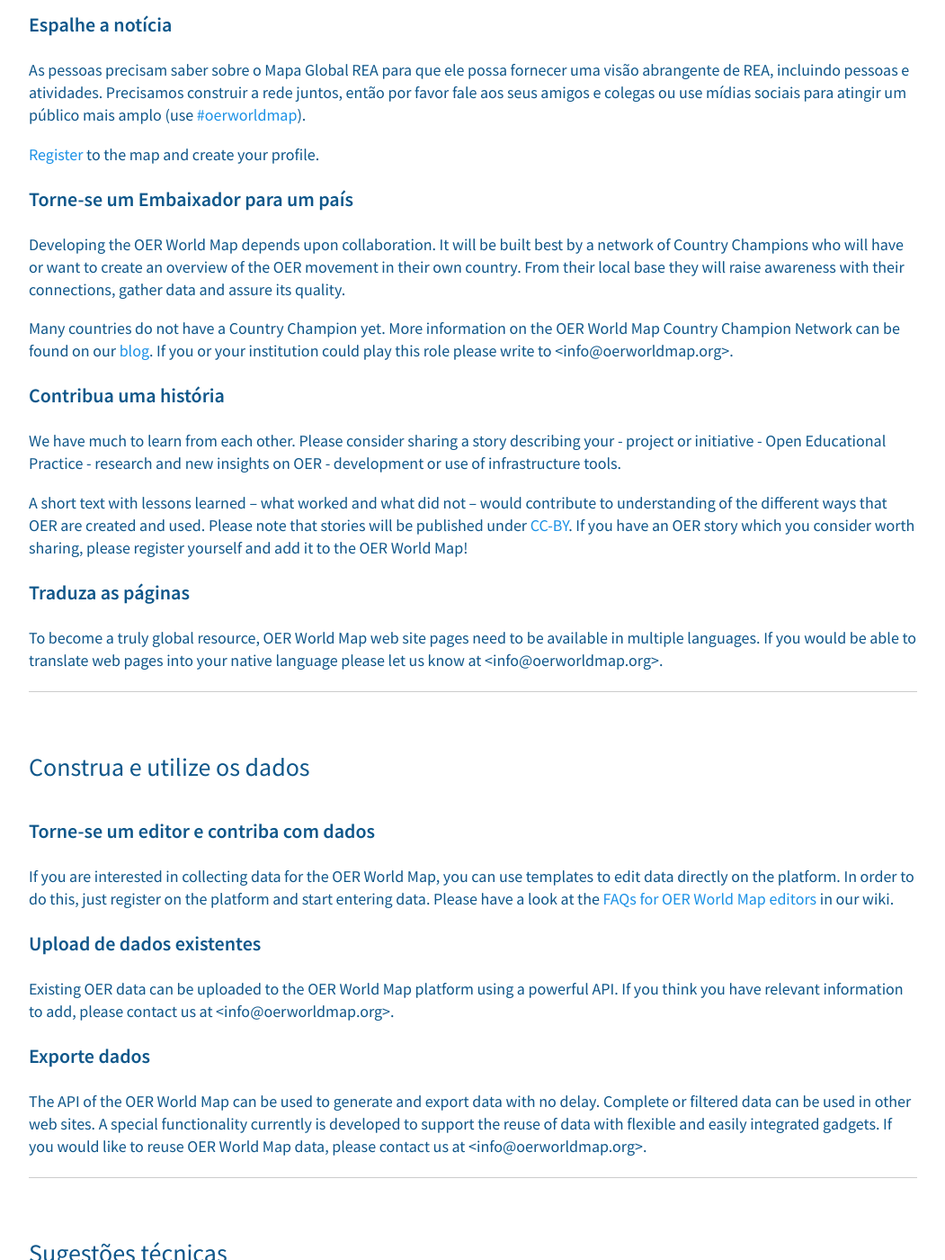
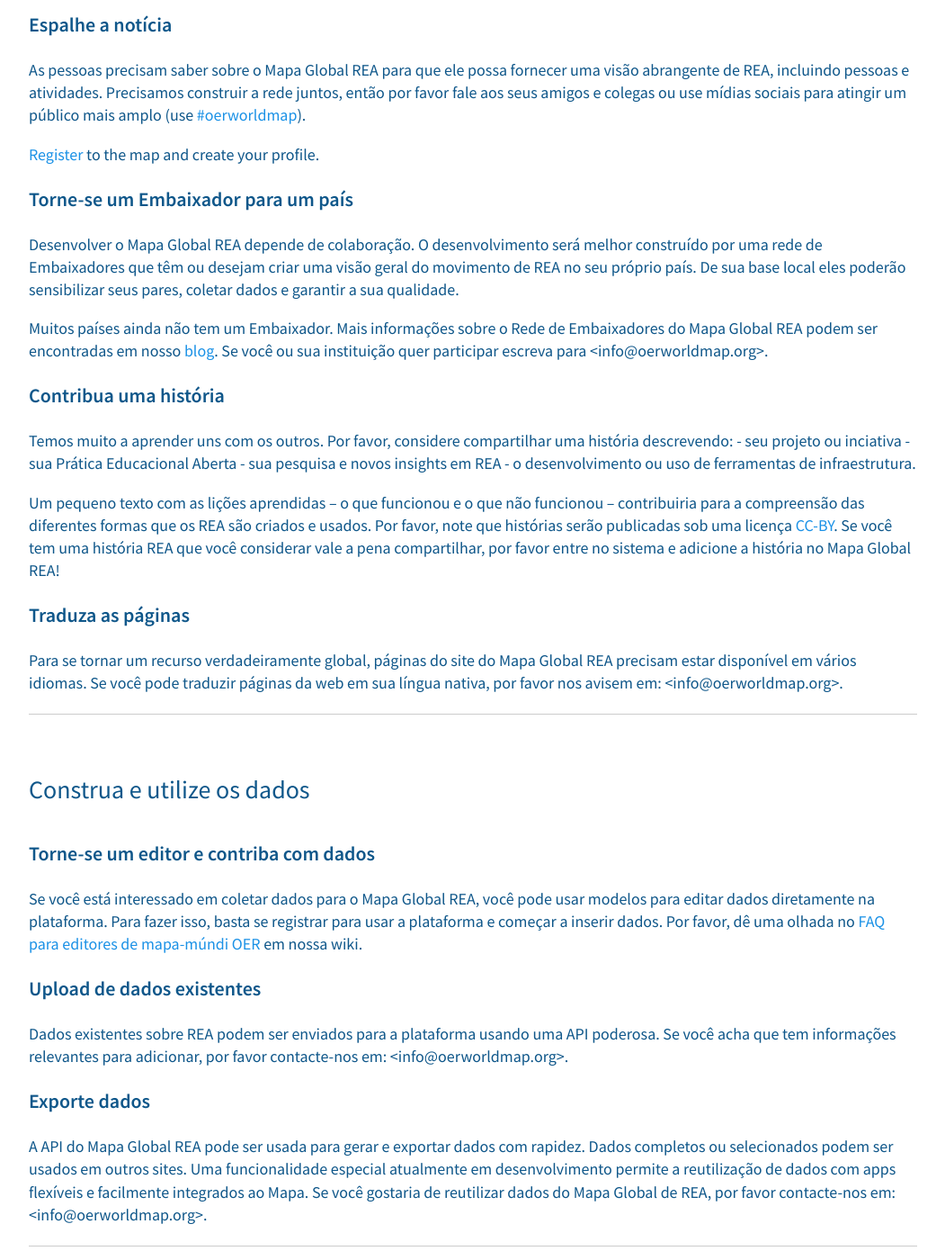
Before and after one commit to hbz/oerworldmap-ui, a Jekyll site: the page built from docs/contribute.pt.md, in a window 1280 px wide and 1400 px high, scrolled down 205 px. Shown: the whole window at 90% size, without its empty margins (114-1165 px from the left). Built offline with Jekyll 4.4.1, drawn with Linux system fonts in a browser that asks for light colours; nearby versions of some CDN libraries; comment, search, counter and statistics services are not loaded; a style sheet for code colours, icons or effects is not loaded; some of the changed text lies outside the part shown.

Commit message:
New translations contribute.md (Portuguese, Brazilian)

```diff
--- a/docs/contribute.pt.md
+++ b/docs/contribute.pt.md
@@ -11,19 +11,19 @@
 
 ### Torne-se um Embaixador para um país
 
-Developing the OER World Map depends upon collaboration. It will be built best by a network of Country Champions who will have or want to create an overview of the OER movement in their own country. From their local base they will raise awareness with their connections, gather data and assure its quality.
+Desenvolver o Mapa Global REA depende de colaboração. O desenvolvimento será melhor construído por uma rede de Embaixadores que têm ou desejam criar uma visão geral do movimento de REA no seu próprio país. De sua base local eles poderão sensibilizar seus pares, coletar dados e garantir a sua qualidade.
 
-Many countries do not have a Country Champion yet. More information on the OER World Map Country Champion Network can be found on our [blog](https://oerworldmap.wordpress.com/2015/09/19/how-to-become-part-of-the-oer-world-map-country-champion-network/). If you or your institution could play this role please write to <in&#102;o&#64;oerw&#111;&#114;ldma&#112;&#46;org>.
+Muitos países ainda não tem um Embaixador. Mais informações sobre o Rede de Embaixadores do Mapa Global REA podem ser encontradas em nosso [ blog](https://oerworldmap.wordpress.com/2015/09/19/how-to-become-part-of-the-oer-world-map-country-champion-network/). Se você ou sua instituição quer participar escreva para <in&#102;o&#64;oerw&#111;&#114;ldma&#112;&#46;org>.
 
 ### Contribua uma história
 
-We have much to learn from each other. Please consider sharing a story describing your - project or initiative - Open Educational Practice - research and new insights on OER - development or use of infrastructure tools.
+Temos muito a aprender uns com os outros. Por favor, considere compartilhar uma história descrevendo: - seu projeto ou inciativa - sua Prática Educacional Aberta - sua pesquisa e novos insights em REA - o desenvolvimento ou uso de ferramentas de infraestrutura.
 
-A short text with lessons learned – what worked and what did not – would contribute to understanding of the different ways that OER are created and used. Please note that stories will be published under [CC-BY](https://creativecommons.org/licenses/by/4.0/). If you have an OER story which you consider worth sharing, please register yourself and add it to the OER World Map!
+Um pequeno texto com as lições aprendidas – o que funcionou e o que não funcionou – contribuiria para a compreensão das diferentes formas que os REA são criados e usados. Por favor, note que histórias serão publicadas sob uma licença [CC-BY](https://creativecommons.org/licenses/by/4.0/). Se você tem uma história REA que você considerar vale a pena compartilhar, por favor entre no sistema e adicione a história no Mapa Global REA!
 
 ### Traduza as páginas
 
-To become a truly global resource, OER World Map web site pages need to be available in multiple languages. If you would be able to translate web pages into your native language please let us know at <in&#102;o&#64;oerw&#111;&#114;ldma&#112;&#46;org>.
+Para se tornar um recurso verdadeiramente global, páginas do site do Mapa Global REA precisam estar disponível em vários idiomas. Se você pode traduzir páginas da web em sua língua nativa, por favor nos avisem em: <in&#102;o&#64;oerw&#111;&#114;ldma&#112;&#46;org>.
 
 * * *
 
@@ -31,15 +31,15 @@
 
 ### Torne-se um editor e contriba com dados
 
-If you are interested in collecting data for the OER World Map, you can use templates to edit data directly on the platform. In order to do this, just register on the platform and start entering data. Please have a look at the [FAQs for OER World Map editors](https://github.com/hbz/oerworldmap/wiki/FAQs-for-OER-World-Map-editors) in our wiki.
+Se você está interessado em coletar dados para o Mapa Global REA, você pode usar modelos para editar dados diretamente na plataforma. Para fazer isso, basta se registrar para usar a plataforma e começar a inserir dados. Por favor, dê uma olhada no [ FAQ para editores de mapa-múndi OER](https://github.com/hbz/oerworldmap/wiki/FAQs-for-OER-World-Map-editors) em nossa wiki.
 
 ### Upload de dados existentes
 
-Existing OER data can be uploaded to the OER World Map platform using a powerful API. If you think you have relevant information to add, please contact us at <in&#102;o&#64;oerw&#111;&#114;ldma&#112;&#46;org>.
+Dados existentes sobre REA podem ser enviados para a plataforma usando uma API poderosa. Se você acha que tem informações relevantes para adicionar, por favor contacte-nos em: <in&#102;o&#64;oerw&#111;&#114;ldma&#112;&#46;org>.
 
 ### Exporte dados
 
-The API of the OER World Map can be used to generate and export data with no delay. Complete or filtered data can be used in other web sites. A special functionality currently is developed to support the reuse of data with flexible and easily integrated gadgets. If you would like to reuse OER World Map data, please contact us at <in&#102;o&#64;oerw&#111;&#114;ldma&#112;&#46;org>.
+A API do Mapa Global REA pode ser usada para gerar e exportar dados com rapidez. Dados completos ou selecionados podem ser usados em outros sites. Uma funcionalidade especial atualmente em desenvolvimento permite a reutilização de dados com apps flexíveis e facilmente integrados ao Mapa. Se você gostaria de reutilizar dados do Mapa Global de REA, por favor contacte-nos em: <in&#102;o&#64;oerw&#111;&#114;ldma&#112;&#46;org>.
 
 * * *
 
@@ -47,7 +47,7 @@
 
 ### Relate erros
 
-Please report any bugs you identify by opening a new ticket if you are registered on [GitHub](https://github.com/hbz/oerworldmap). Otherwise you can send a message to <in&#102;o&#64;oerw&#111;&#114;ldma&#112;&#46;org>.
+Por favor reporte quaisquer erros que você identifica, abrindo um novo 'ticket', se você está registrado no [ GitHub](https://github.com/hbz/oerworldmap). Alternativamente você pode enviar mensagem para <in&#102;o&#64;oerw&#111;&#114;ldma&#112;&#46;org>.
 
 ### Proponha novas funcionalidades
 
```
